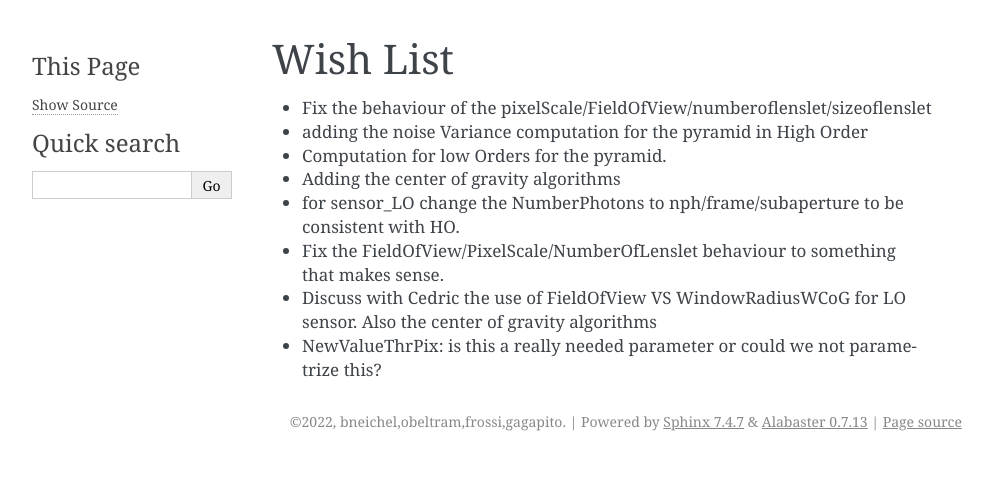
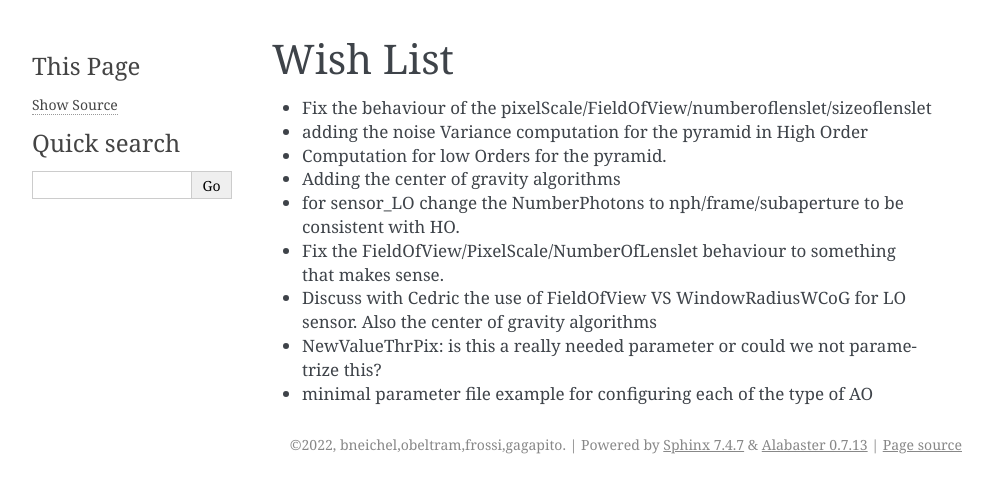
Before and after one commit to astro-tiptop/TIPTOP, a Sphinx documentation site: the page built from docs/source/wishList.rst, in a window 1280 px wide. Shown: the top 493 px of the page, without its empty margins (148-1141 px from the left). Built offline with Sphinx 7.4.7, drawn with Linux system fonts in a browser that asks for light colours.

Commit message:
added a wish to the wish list

```diff
--- a/docs/source/wishList.rst
+++ b/docs/source/wishList.rst
@@ -9,3 +9,4 @@ Wish List
 * Fix the FieldOfView/PixelScale/NumberOfLenslet behaviour to something that makes sense.
 * Discuss with Cedric the use of FieldOfView VS  WindowRadiusWCoG for LO sensor. Also the center of gravity algorithms
 * NewValueThrPix: is this a really needed parameter or could we not parametrize this?
+* minimal parameter file example for configuring each of the type of AO
```
